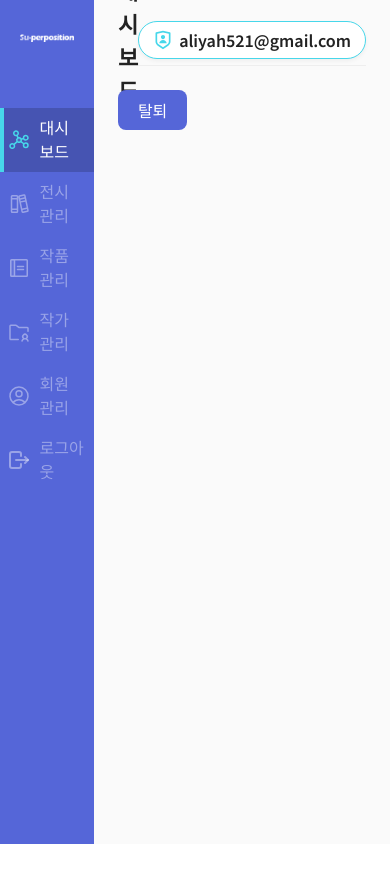
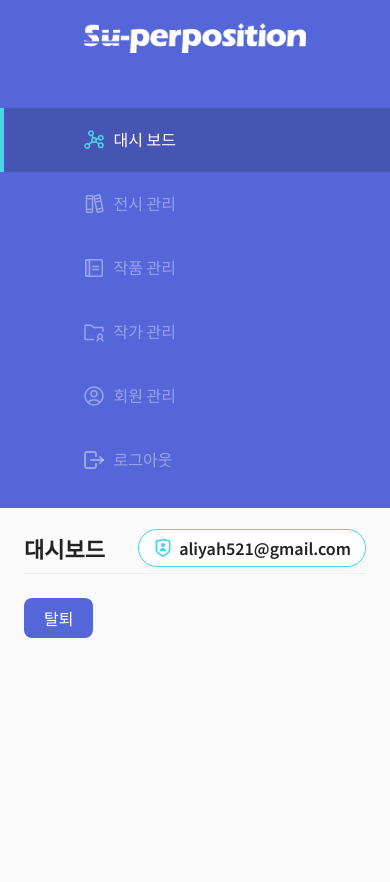
Before and after one commit to Superposition-dev/Super_Front_admin, a React (Vite) app: page /main in a window 390 px wide. Shown: the top 882 px of the page. Before the commit the page ends 844 px from the top, so only its background shows below. Built offline with nearby package versions, Linux system fonts and the light colour scheme.

Commit message:
style:레이아웃 구조 변경

```diff
--- a/src/components/@common/Layout.tsx
+++ b/src/components/@common/Layout.tsx
@@ -9,7 +9,7 @@ const Layout = (props: LayoutProps) => {
   const { children } = props
   return (
     <div className="flex justify-center w-full h-screen max-w-[2520px]">
-      <div className="relative flex w-full h-screen">
+      <div className="relative flex flex-col sm:flex-row  w-full h-screen">
         <Sidebar />
         <div className="w-full h-full bg-[#fafafa]">{children}</div>
       </div>
```
